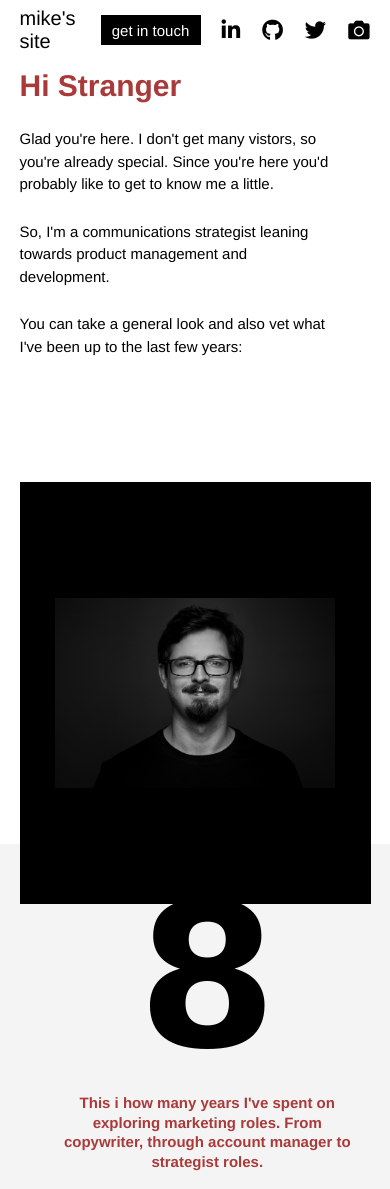
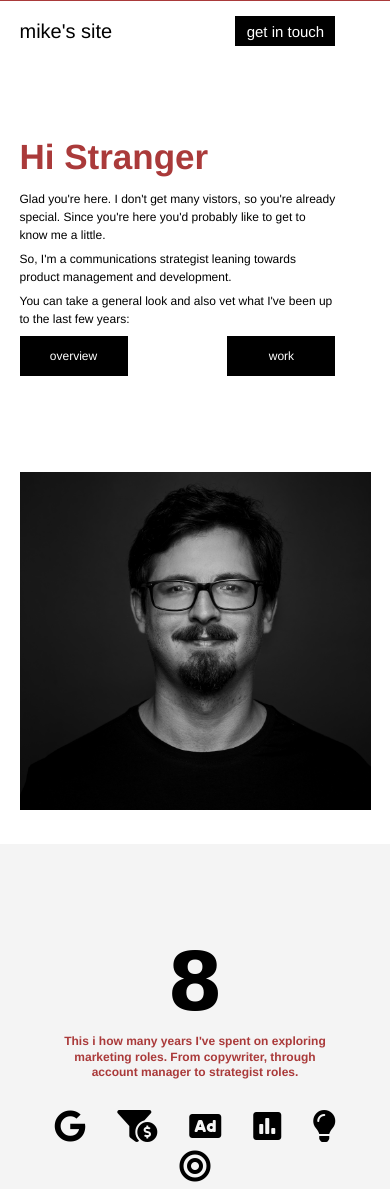
Before and after one commit to MichalMSzczepanski/project4-portfolio-website, a plain HTML site: page index.html in a window 390 px wide. Shown: the top 1189 px of the page. Drawn offline with Linux system fonts and the light colour scheme.

Commit message:
create responsive website <400px

```diff
--- a/css/style.css
+++ b/css/style.css
@@ -2,9 +2,7 @@
   margin: 0;
   padding: 0;
   box-sizing: border-box;
-  font-family: helvetica;
-  arial;
-  sans-serif;
+  font-family: Helvetica Neue, Helvetica, Arial, sans-serif;
   scroll-behavior: smooth;
 }
 
@@ -138,13 +136,13 @@
   color: #aa3a3a;
   margin-bottom: 25px;
   position: relative;
-  animation: headline;
-  animation-duration: 2s;
+  /* animation: headline; */
+  /* animation-duration: 2s;
   animation-fill-mode: forwards;
-  opacity: 0%;
+  opacity: 0%; */
 }
 
-@keyframes headline {
+/* @keyframes headline {
   0% {
     opacity: 0%
   }
@@ -152,21 +150,20 @@
   100% {
     opacity: 100%
   }
-}
-
+} */
 .left p {
   font-size: 15px;
   line-height: 1.5;
   margin-bottom: 25px;
   position: relative;
-  animation: paragraph;
-  animation-duration: 3s;
+  /* animation: paragraph; */
+  /* animation-duration: 3s;
   animation-delay: 2s;
   animation-fill-mode: forwards;
-  opacity: 0%;
+  opacity: 0%; */
 }
 
-@keyframes paragraph {
+/* @keyframes paragraph {
   0% {
     opacity: 0%
   }
@@ -174,8 +171,7 @@
   100% {
     opacity: 100%
   }
-}
-
+} */
 .main-buttons a {
   font-size: 20px;
   width: 9em;
@@ -188,14 +184,14 @@
   align-items: center;
   color: white;
   text-decoration: none;
-  animation: buttons;
-  animation-duration: 2s;
+  /* animation: buttons; */
+  /* animation-duration: 2s;
   animation-delay: 5s;
   animation-fill-mode: forwards;
-  opacity: 0%;
+  opacity: 0%; */
 }
 
-@keyframes buttons {
+/* @keyframes buttons {
   0% {
     opacity: 0%
   }
@@ -203,8 +199,7 @@
   100% {
     opacity: 100%
   }
-}
-
+} */
 .main-buttons a:hover {
   background-color: white;
   color: black;
@@ -695,6 +690,7 @@ footer {
 }
 
 /**MEDIA QUERIES BELOW 800PX**/
+
 @media only screen and (max-width: 800px) {
   .nav-button a {
     font-size: 15px;
@@ -772,7 +768,8 @@ footer {
 
   .gallery-right {
     height: auto;
-    grid-template-columns: 1fr;
+    display: flex;
+    flex-direction: column;
   }
 
   .link-list {
@@ -816,3 +813,170 @@ footer {
     align-items: center;
   }
 }
+
+/**MEDIA QUERIES BELOW 800PX**/
+@media only screen and (max-width: 400px) {
+  #up {
+    height: 50px;
+    border-top: 1px solid #aa3a3a;
+  }
+
+  nav .social li {
+    display: none;
+  }
+
+  .nav {
+    display: flex;
+    align-items: center;
+  }
+
+  .nav-button {
+    margin-right: 0px;
+  }
+
+
+  .main {
+    display: flex;
+    flex-direction: column;
+    align-items: flex-start;
+  }
+
+  .main p {
+    font-size: 12px;
+    margin: 3px 0;
+  }
+
+  .left h1 {
+    font-size: 35px;
+    color: #aa3a3a;
+    margin: 0px 0px;
+    position: relative;
+    position: relative;
+    top: -10px;
+  }
+
+  .main-buttons {
+    display: flex;
+    justify-content: space-between;
+  }
+
+  .main-buttons a {
+    font-size: 12px;
+    width: 9em;
+    height: 40px;
+    margin-right: 0px;
+    margin-top: 5px;
+    margin-bottom: 0px;
+  }
+
+  .left {
+    height: 50vh;
+    margin-bottom: 0px;
+  }
+
+  .right {
+    height: 40vh;
+    margin-top: 0px;
+  }
+
+  .hero-image {
+    width: 100%;
+    height: 100%;
+    overflow: hidden;
+    position: relative;
+    object-fit: cover;
+    top: -0px;
+  }
+
+  .hero-image img {
+    width: 100%;
+    height: 100%;
+    object-fit: cover;
+  }
+
+  .overview-left, .overview-right {
+    height: auto;
+    width: 100%;
+  }
+
+  .overview-header {
+    padding: 0px 0px;
+    margin: 0px 0px;
+  }
+
+  .overview-header h1 {
+    padding: 0px 0px;
+    margin: 0px 0px;
+    font-size: 80px;
+  }
+
+  .red {
+    font-size: 50px;
+    color: #aa3a3a;
+  }
+
+  #overview p {
+    font-size: 12px;
+    line-height: 1.3em;
+    padding-top: 5px;
+    text-align: center;
+    margin-bottom: 0px;
+  }
+
+  .overview-icons {
+    display: flex;
+    flex-wrap: wrap;
+  }
+
+  .overview-icons i {
+    padding: 3px 0px;
+  }
+
+  #content-fm .content-header {
+    padding: 0px 0px;
+  }
+
+  #content-fm .gallery-right {
+    margin-top: 0px;
+    display: flex;
+    flex-direction: column;
+  }
+
+  .link-list {
+    height: 100px;
+  }
+
+  #content-agency .content-header {
+    padding: 0px 0px;
+  }
+
+  .gallery-right-agency {
+    margin-top: 0px;
+  }
+
+  #contact {
+    height: auto;
+    margin-bottom: 20px;
+  }
+
+  form h2 {
+    margin-top: 30px;
+    font-size: 20px;
+  }
+
+  footer {
+    height: auto;
+  }
+
+  .footer-left {
+    margin-top: 15px;
+  }
+
+  .footer-center ul li {
+    padding: 0 10px 0 10px;
+  }
+
+  .footer-right {
+    margin-bottom: 15px;
+  }
+}
--- a/index.html
+++ b/index.html
@@ -59,7 +59,6 @@
           </div>
 
           <p>Glad you're here. I don't get many vistors, so you're already special. Since you're here you'd probably like to get to know me a little. </p>
-
           <p> So, I'm a communications strategist leaning towards product management and development.</p>
 
           <p>You can take a general look and also vet what I've been up to the last few years:</p>
@@ -245,7 +244,7 @@
           </div>
         </div>
         <form action="/action_page.php" method="get">
-          <h2 class="form1">lets mingle</h2>
+          <h2 class="form1">so lets mingle</h2>
           <label for="fname">your name*</label>
           <input type="text" id="fname" name="fname" placeholder="name...">
           <label for="email">your email*</label>
```
Also changed, not shown: DNS.txt (added).
